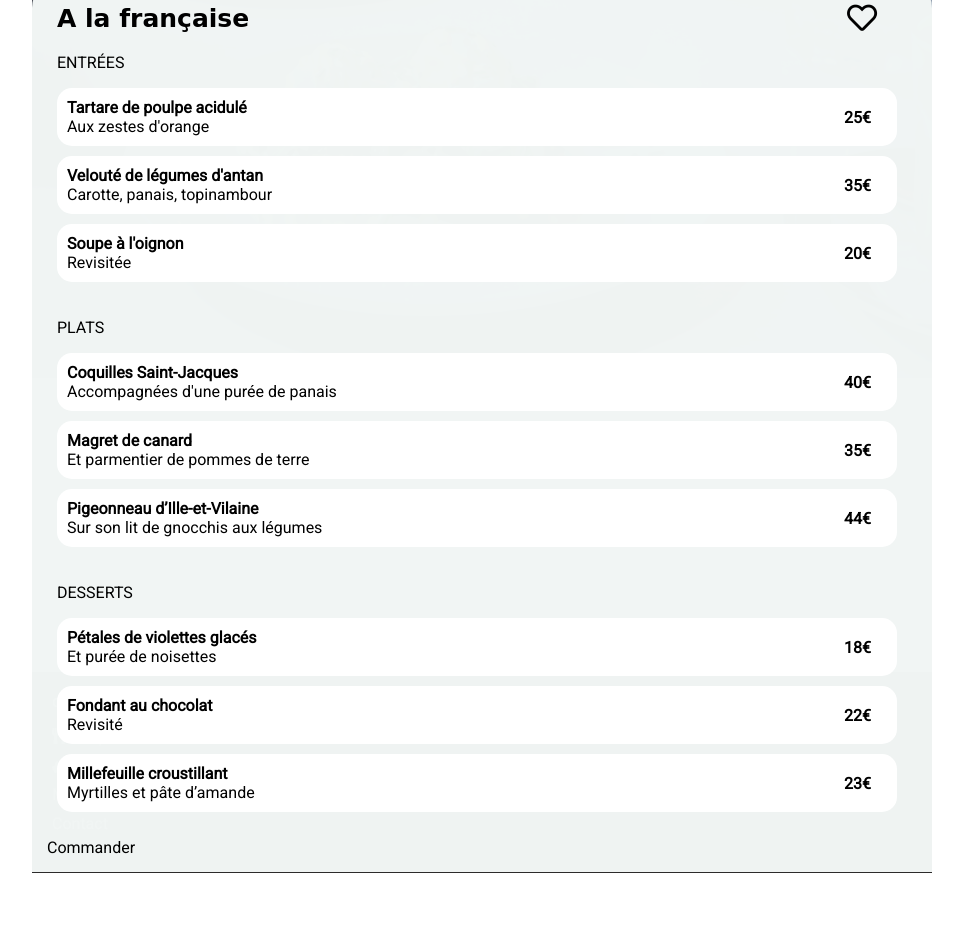
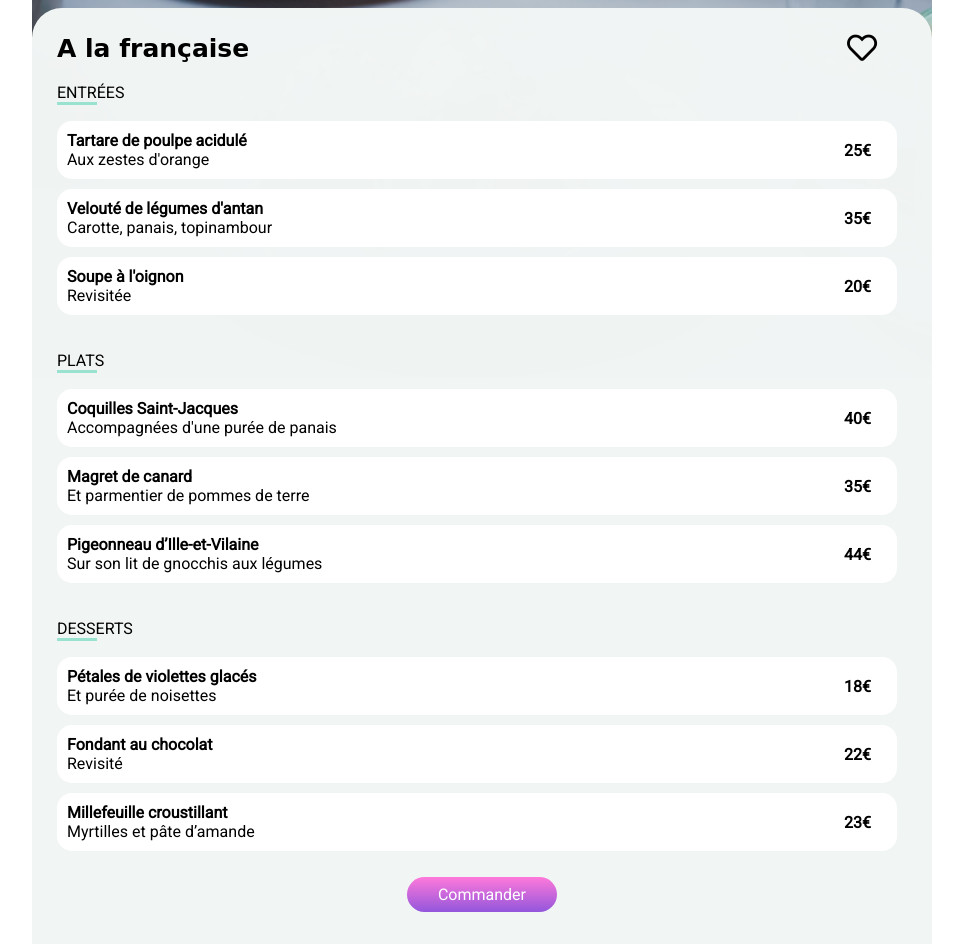
Before and after one commit to vitinolo/ThibautLenoir_3_20112021, a website: page A-la-francaise.html in a window 1280 px wide. Shown: the part 282-1226 px from the top of the page, without its empty margins (158-1121 px from the left). Before the commit the page ends 1171 px from the top, so only its background shows below. Drawn offline with Linux system fonts and the light colour scheme; a web font is replaced by a local one.

Commit message:
footer, bouton commander

```diff
--- a/sass/_footer.scss
+++ b/sass/_footer.scss
@@ -3,6 +3,9 @@
   width:100%;
   background-color:rgb(44, 43, 43);
   color:white;
+  position:relative;
+  z-index:6;
+  height:230px;
   ul{
     list-style-type:none;
     padding-left: 20px;
@@ -15,3 +18,7 @@
     }
   }
 }
+.footer{
+  position:relative;
+  top:230px;
+}
--- a/sass/main.scss
+++ b/sass/main.scss
@@ -1,8 +1,9 @@
-/*propriètés générales*/
+
 @charset "UTF-8";
 @import "./_variables.scss";
 @import "./_mixins.scss";
 @import "./_loader.scss";
+@import "./_footer.scss";
 
 body {
   margin: 0px;
@@ -253,7 +254,7 @@ a {
 }
 .second{
   position:relative;
-  top:200px;
+  top:230px;
   background-color:rgba(241, 245, 244, 0.992);
   border-radius: 30px 30px 0px 0px;
   padding:15px;
@@ -314,6 +315,7 @@ a {
       }
     }
   }
+}
 .check{
   position:relative;
   right: -15px;
@@ -358,7 +360,6 @@ a {
   }
 }
 
-
 /*bouton commander*/
 .btcommander{
   @include flexcenter;
@@ -380,10 +381,3 @@ a {
   box-shadow:2px 3px 10px rgb(63, 62, 62);
   background:linear-gradient(#f381d3,#a66cec);
 }
-
-/*footer restaurants*/
-.footer{
-  position:relative;
-  bottom:-200px;
-}
-@import "./footer";}
```
Also changed, not shown: css/styles.css, sass/main.css, 2 other files. Lines whose indentation alone changed are shown as unchanged.
